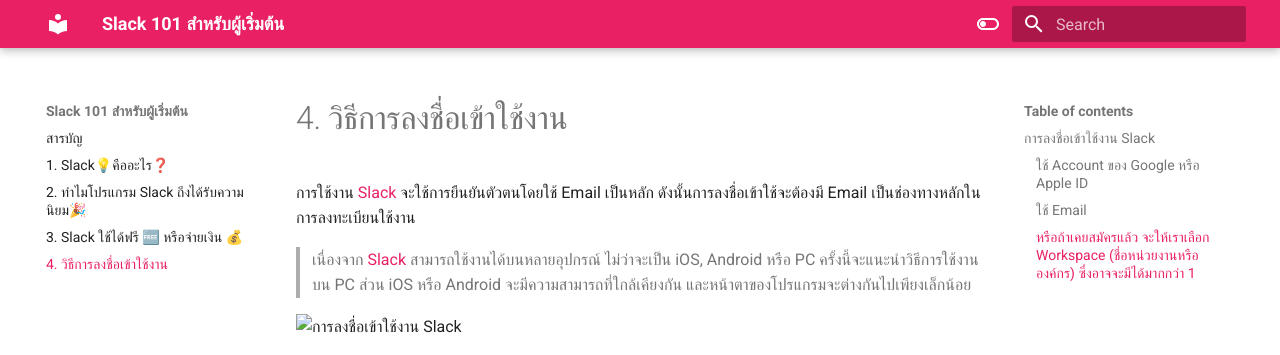
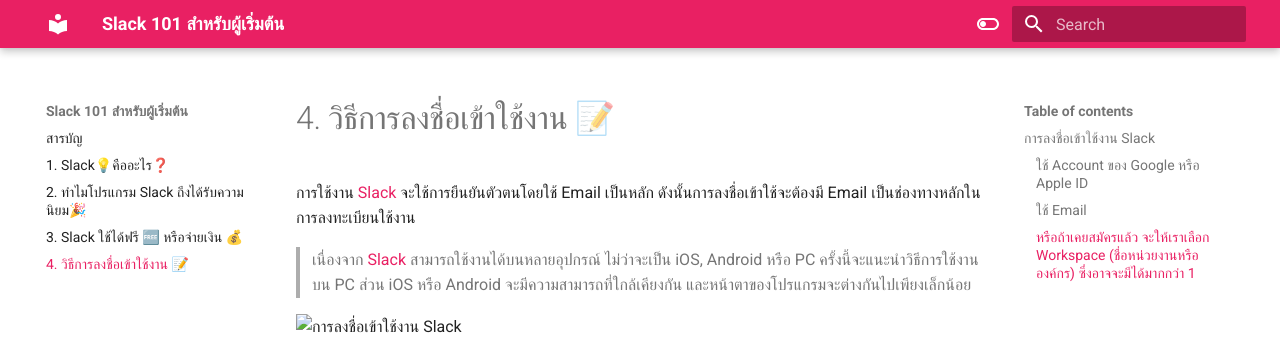
Before and after one commit to luckkrit/slack101, an MkDocs documentation site: the page built from docs/004-วิธีการ-ลงชื่อ-เข้าใช้งาน.md, in a window 1280 px wide. Shown: the top 355 px of the page. Built offline with MkDocs 1.6.1 and Material for MkDocs 9.7.7, drawn with Linux system fonts in a browser that asks for light colours.

Commit message:
vault backup: 2022-12-28 06:53:54

```diff
--- a/docs/004-วิธีการ-ลงชื่อ-เข้าใช้งาน.md
+++ b/docs/004-วิธีการ-ลงชื่อ-เข้าใช้งาน.md
@@ -1,4 +1,4 @@
-# 4. วิธีการลงชื่อเข้าใช้งาน
+# 4. วิธีการลงชื่อเข้าใช้งาน 📝
 
 การใช้งาน [Slack](https://www.slack.com) จะใช้การยืนยันตัวตนโดยใช้ Email เป็นหลัก ดังนั้นการลงชื่อเข้าใช้จะต้องมี Email เป็นช่องทางหลักในการลงทะเบียนใช้งาน
 
```
